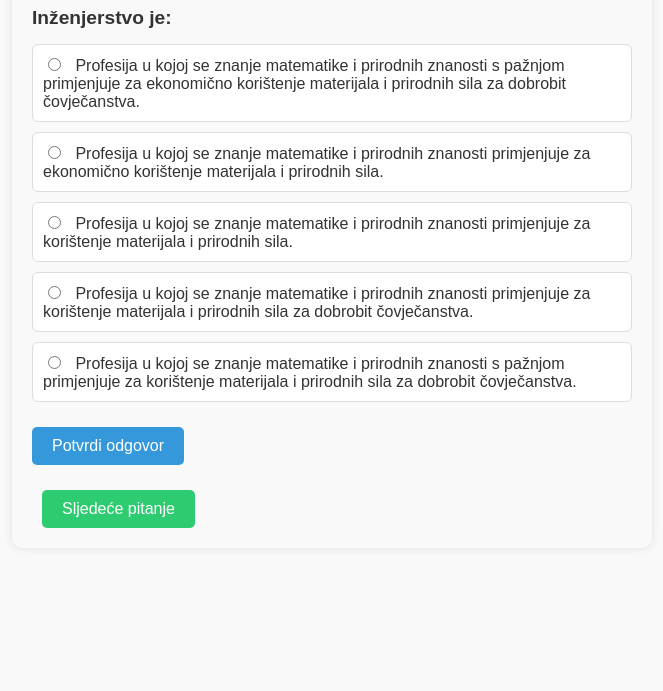
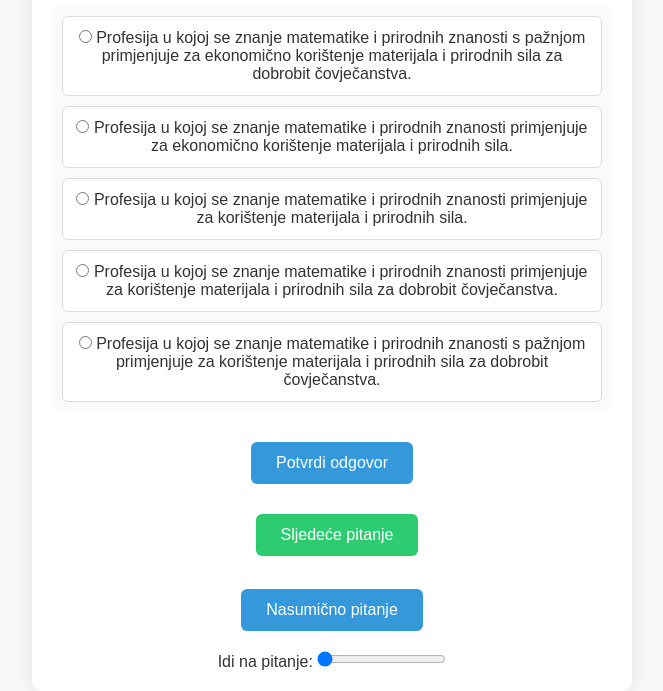
Before and after one commit to borneto123/chat-gpt-mui-kviz-demo, a plain HTML site: page index.html in a window 1280 px wide. Shown: the part 133-824 px from the top of the page, without its empty margins (308-971 px from the left). Before the commit the page ends 800 px from the top, so only its background shows below. Drawn offline with Linux system fonts and the light colour scheme.

Commit message:
Update index.html

```diff
--- a/index.html
+++ b/index.html
@@ -4,60 +4,101 @@
   <meta charset="UTF-8">
   <title>Kviz o inženjerstvu</title>
   <style>
+    /* Basic reset */
+* {
+  margin: 0;
+  padding: 0;
+  box-sizing: border-box;
+}
+
 body {
   font-family: Arial, sans-serif;
-      max-width: 600px;
-      margin: 40px auto;
-      padding: 20px;
   background-color: #f9f9f9;
   color: #333;
+  padding: 20px;
+  max-width: 100%;
+  width: 100%;
+  margin: 0;
+  display: flex;
+  justify-content: center;
+  align-items: center;
+  height: 100vh; /* Ensure the page takes up the full height of the viewport */
+  flex-direction: column;
+  overflow: auto; /* Enable scrolling on the entire page */
+}
+
+#quiz-container {
+  background-color: #fff;
+  width: 100%;
+  max-width: 600px;
+  padding: 20px;
   border-radius: 10px;
-      box-shadow: 0 0 10px rgba(0, 0, 0, 0.1);
+  box-shadow: 0 0 20px rgba(0, 0, 0, 0.1);
+  text-align: center;
+  display: flex;
+  flex-direction: column;
+  justify-content: center; /* Center content vertically within the container */
+  align-items: center; /* Center content horizontally within the container */
+  height: auto;
 }
 
 h1 {
-      text-align: center;
   color: #2c3e50;
+  font-size: 1.5em;
+  margin-bottom: 20px;
+}
+
+#question-number {
+  font-size: 1.2em;
+  margin-bottom: 15px;
+  color: #555;
 }
 
 .question {
   font-weight: bold;
   font-size: 1.2em;
   margin-top: 20px;
+  color: #2c3e50;
+  word-wrap: break-word;
 }
 
 .options {
   margin: 15px 0;
+  padding: 10px;
+  background-color: #fafafa;
+  border-radius: 8px;
+  display: flex;
+  flex-direction: column;
+  justify-content: flex-start;
+  gap: 10px; /* Space between each option */
+  height: auto; /* Let height adjust automatically based on the content */
 }
 
 .options label {
   display: block;
-      margin-bottom: 10px;
   background-color: #fff;
-      padding: 10px;
+  padding: 12px;
   border-radius: 6px;
   border: 1px solid #ddd;
   cursor: pointer;
-      transition: background-color 0.2s ease;
+  transition: background-color 0.3s ease;
+  font-size: 1em;
 }
 
 .options label:hover {
   background-color: #f0f0f0;
 }
 
-    input[type="radio"] {
-      margin-right: 10px;
-    }
-
+/* Button styles */
 button {
   background-color: #3498db;
   color: white;
   border: none;
-      padding: 10px 20px;
+  padding: 12px 25px;
   font-size: 1em;
-      border-radius: 5px;
+  border-radius: 6px;
   cursor: pointer;
-      margin-top: 10px;
+  margin-top: 15px;
   transition: background-color 0.3s ease;
 }
 
@@ -79,17 +120,59 @@
   margin-top: 15px;
   font-size: 1.1em;
 }
+
+/* Responsive Design */
+@media (max-width: 768px) {
+  #quiz-container {
+    width: 90%;
+    padding: 15px;
+  }
+
+  h1 {
+    font-size: 1.2em;
+  }
+
+  .question {
+    font-size: 1em;
+  }
+
+  button {
+    padding: 10px 20px;
+    font-size: 0.9em;
+  }
+
+  #question-number {
+    font-size: 1em;
+  }
+
+  .options {
+    max-height: 250px; /* Adjust height for smaller screens */
+  }
+
+  .options label {
+    font-size: 0.9em; /* Smaller font size for mobile */
+  }
+}
+
+
+
   </style>
 </head>
 <body>
-
+  <div id="quiz-container">
+    <div id="question-number"></div>
     <h1>ChatGPT mui kviz</h1>
-  <div id="quiz-container">
     <div id="question" class="question"></div>
     <div id="options" class="options"></div>
     <button onclick="submitAnswer()">Potvrdi odgovor</button>
     <div id="feedback" class="feedback"></div>
-    <button id="nextBtn" onclick="nextQuestion()" style="display:none;">Sljedeće pitanje</button>
+    <button id="nextBtn" onclick="nextQuestion()" style="display:none;">Sljedeće pitanje</button><br>
+    <button onclick="goToRandomQuestion()">Nasumično pitanje</button>
+
+    <div style="margin-top: 20px;">
+      <label for="questionSlider">Idi na pitanje:</label>
+      <input type="range" id="questionSlider" min="0" max="1" value="0" oninput="goToQuestion(this.value)">
+    </div>
   </div>
 
   <script>
@@ -1098,6 +1181,10 @@
     let selectedAnswer = null;
 
     function showQuestion() {
+    document.getElementById('question-number').innerText = `Pitanje ${currentQuestion + 1} od ${pitanja.length}`;
+    const slider = document.getElementById('questionSlider');
+    slider.value = currentQuestion
+
       const q = pitanja[currentQuestion];
       document.getElementById('question').innerText = q.pitanje;
       const optionsDiv = document.getElementById('options');
@@ -1141,6 +1228,16 @@
       document.getElementById('nextBtn').style.display = 'inline-block';
     }
 
+    function goToQuestion(index) {
+        currentQuestion = parseInt(index);
+        showQuestion();
+
+    }
+    function goToRandomQuestion() {
+  const randomIndex = Math.floor(Math.random() * pitanja.length);
+  goToQuestion(randomIndex);
+}
+
     function nextQuestion() {
       currentQuestion++;
       if (currentQuestion < pitanja.length) {
@@ -1149,7 +1246,8 @@
         document.getElementById('quiz-container').innerHTML = '<h2>Završili ste kviz!</h2>';
       }
     }
-
+    document.getElementById('questionSlider').value = currentQuestion;
+    document.getElementById('questionSlider').max = pitanja.length - 1;
     showQuestion();
   </script>
 
```
Lines whose indentation alone changed are shown as unchanged.
